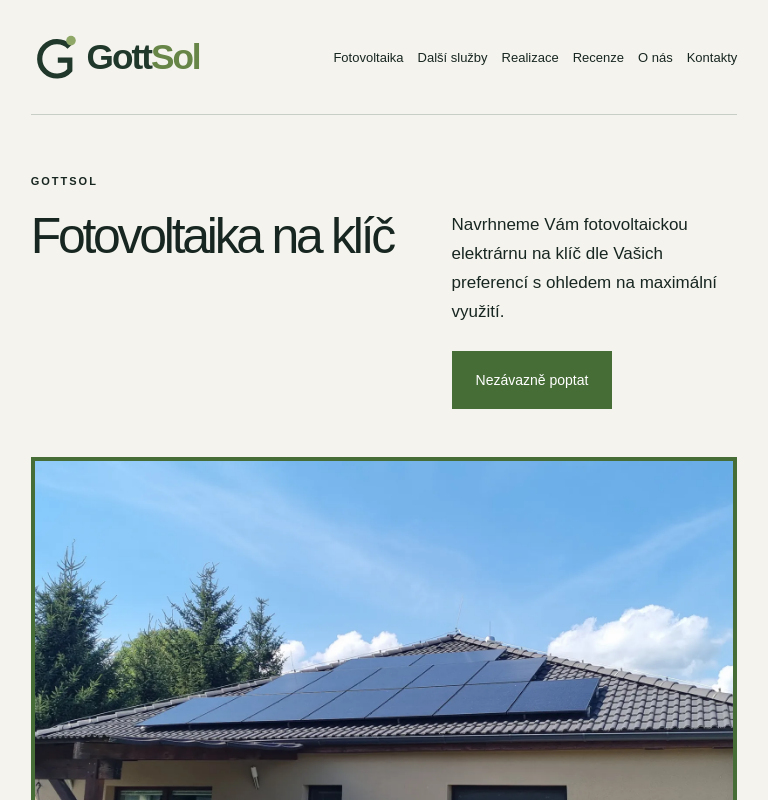
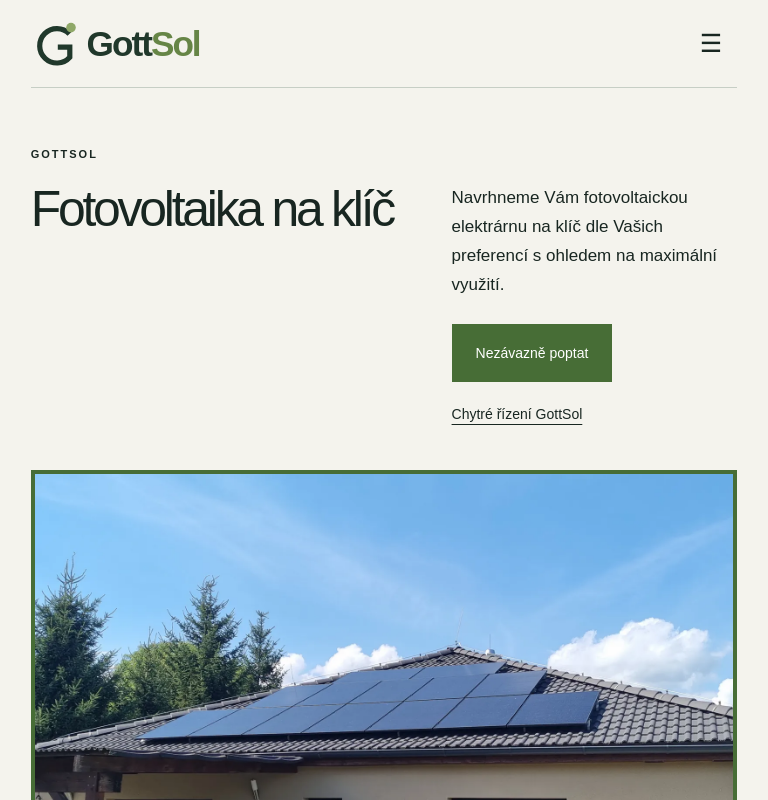
Before and after one commit to vachuska1/fotovoltaika-gottwald, a Next.js app: page / in a window 768 px wide. Shown: the top 800 px of the page. Built offline with nearby package versions, Linux system fonts and the light colour scheme.

Commit message:
Set requested header navigation and GottSol anchor link

```diff
--- a/src/app/globals.css
+++ b/src/app/globals.css
@@ -162,3 +162,11 @@
 
 .footer-line{align-items:center}.footer-social{display:inline-flex;align-items:center;justify-content:center;min-width:44px;min-height:44px;color:#e9ede1;transition:color .2s ease,background-color .2s ease}.footer-social:hover{color:#b7c99a;background-color:#263b2c}
 @media(prefers-reduced-motion:reduce){.footer-social{transition:none}}
+
+.hero-section-links{display:flex;gap:18px;flex-wrap:wrap;font-size:14px}.hero-section-links a{text-decoration:underline;text-underline-offset:5px}
+@media(min-width:761px) and (max-width:1100px){
+ .site-header{height:88px;justify-content:space-between}.desktop-nav{display:none}.mobile-menu{display:block}
+ .mobile-menu summary{list-style:none;padding:15px;font-size:25px;cursor:pointer}
+ .mobile-menu nav{position:absolute;top:88px;left:0;right:0;background:#f4f3ed;padding:20px 6%;z-index:5;border-bottom:1px solid #bcc7b4}
+ .mobile-menu nav a{display:block;padding:15px;border-bottom:1px solid #d8dece}
+}
--- a/src/components/site.tsx
+++ b/src/components/site.tsx
@@ -6,7 +6,7 @@
  const path=(src:string)=>preview?`/api/admin?media=${encodeURIComponent(src.split('/').pop()!)}`:src;
  return <picture>{image.mobile&&<source media="(max-width: 640px)" srcSet={path(image.mobile)}/>}<img src={path(image.src)} srcSet={image.small?`${path(image.small)} 640w, ${path(image.src)} 1600w`:undefined} sizes="(max-width: 760px) 100vw, 80vw" alt={image.alt} width={1600} height={1000} loading={priority?'eager':'lazy'} fetchPriority={priority?'high':'auto'} style={{objectPosition:`${image.x}% ${image.y}%`}}/></picture>;
 }
-export function SiteHeader({site}:{site:Site}){return <header className="site-header"><a href="/" className="brand" aria-label={site.name}><img className="brand-logo" src="/brand/gottsol-logo.svg" alt={site.name} width={188} height={48}/></a><nav aria-label="Hlavní navigace" className="desktop-nav">{site.navigation.map(n=><a key={n.href} href={n.href}>{n.label}</a>)}</nav><a className="header-contact" href={'tel:'+site.phone.replaceAll(' ','')}>{site.phone} </a><details className="mobile-menu"><summary aria-label="Otevřít navigaci">☰</summary><nav>{site.navigation.map(n=><a key={n.href} href={n.href}>{n.label}</a>)}</nav></details></header>;}
+export function SiteHeader({site}:{site:Site}){return <header className="site-header"><a href="/" className="brand" aria-label={site.name}><img className="brand-logo" src="/brand/gottsol-logo.svg" alt={site.name} width={188} height={48}/></a><nav aria-label="Hlavní navigace" className="desktop-nav">{site.navigation.map(n=><a key={n.href} href={n.href}>{n.label}</a>)}</nav><details className="mobile-menu"><summary aria-label="Otevřít navigaci">☰</summary><nav>{site.navigation.map(n=><a key={n.href} href={n.href}>{n.label}</a>)}</nav></details></header>;}
 export function SiteFooter({site}:{site:Site}){return <footer className="site-footer"><div className="footer-brand">{site.name}</div><div className="footer-grid"><p>{site.address}</p><div><a href={'mailto:'+site.email}>{site.email}</a><a href={'tel:'+site.phone.replaceAll(' ','')}>{site.phone}</a></div><nav>{site.navigation.map(n=><a key={n.href} href={n.href}>{n.label}</a>)}</nav></div><div className="footer-line"><span>{site.name}</span><a href="/slovnik-pojmu">Slovník pojmů</a><a href="/node/51">Návody</a><a className="footer-social" href="https://www.facebook.com/profile.php?id=100057269867006" target="_blank" rel="noopener noreferrer" aria-label="GottSol na Facebooku (otevře se v nové kartě)"><svg viewBox="0 0 24 24" width="22" height="22" fill="currentColor" aria-hidden="true"><path d="M13.5 22v-9h3l.5-3.5h-3.5V7.25c0-1.01.28-1.7 1.73-1.7H17V2.42A23.6 23.6 0 0 0 14.42 2C11.86 2 10 3.56 10 6.43V9.5H7V13h3v9z"/></svg></a></div></footer>;}
 function Copy({text}:{text:string}){return <div className="copy">{text.split('\n\n').filter(Boolean).map((p,i)=><p key={i}>{p}</p>)}</div>;}
 function Services({section,preview}:{section:Section;preview:boolean}){
@@ -25,7 +25,7 @@
 function Items({section,preview}:{section:Section;preview:boolean}){if(section.kind==='reviews')return <Reviews section={section}/>;if(section.kind==='services')return <Services section={section} preview={preview}/>;return <div className={`items ${section.kind}-items`}>{section.items.filter(i=>!i.hidden).map((item,i)=><article key={i} className="item">{item.image&&<div className="item-image"><Picture image={item.image} preview={preview}/></div>}<div className="item-body">{section.kind==='services'&&<span className="index">{String(i+1).padStart(2,'0')}</span>}{item.title&&<h3>{item.href&&section.kind!=='reviews'?<a href={item.href}>{item.title}</a>:item.title}</h3>}<Copy text={item.text}/>{item.href&&section.kind==='reviews'&&<a className="text-link" href={item.href} target="_blank" rel="noopener noreferrer">{item.linkLabel||item.title}</a>}</div></article>)}</div>;}
 export function SectionView({section:s,preview=false,collectionHref}:{section:Section;preview?:boolean;collectionHref?:string}){
  if(!s.visible)return null;
- if(s.kind==='hero')return <section className="hero" id={s.id}><div className="hero-heading"><span className="eyebrow">GottSol</span><h1>{s.title}</h1><div className="hero-bottom"><Copy text={s.text}/>{s.items[0]?.href&&<a className="action" href={s.items[0].href}>{s.items[0].title}</a>}</div></div>{s.image&&<HeroGallery primary={s.image} preview={preview} photos={s.items.filter(item=>!item.hidden&&item.image).map(item=>({title:item.title,image:item.image!}))}/>}</section>;
+ if(s.kind==='hero')return <section className="hero" id={s.id}><div className="hero-heading"><span className="eyebrow">GottSol</span><h1>{s.title}</h1><div className="hero-bottom"><Copy text={s.text}/>{s.items[0]?.href&&<a className="action" href={s.items[0].href}>{s.items[0].title}</a>}{s.items.some((item,i)=>i>0&&!item.image&&!item.hidden&&item.href)&&<nav className="hero-section-links" aria-label="Odkazy na sekce">{s.items.filter((item,i)=>i>0&&!item.image&&!item.hidden&&item.href).map(item=><a key={item.href} href={item.href}>{item.title}</a>)}</nav>}</div></div>{s.image&&<HeroGallery primary={s.image} preview={preview} photos={s.items.filter(item=>!item.hidden&&item.image).map(item=>({title:item.title,image:item.image!}))}/>}</section>;
  return <section id={s.id} className={`section section-${s.kind}`}>
  {['image-left','image-right','cover'].includes(s.kind)&&s.image&&<div className="section-image"><Picture image={s.image} preview={preview}/></div>}
  <div className="section-copy">{s.title&&<h2>{s.title}</h2>}<Copy text={s.text}/></div>
```
Also changed, not shown: content/site.json.
